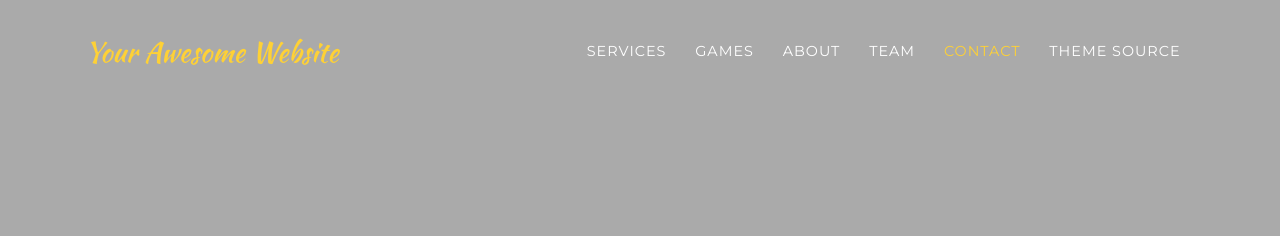
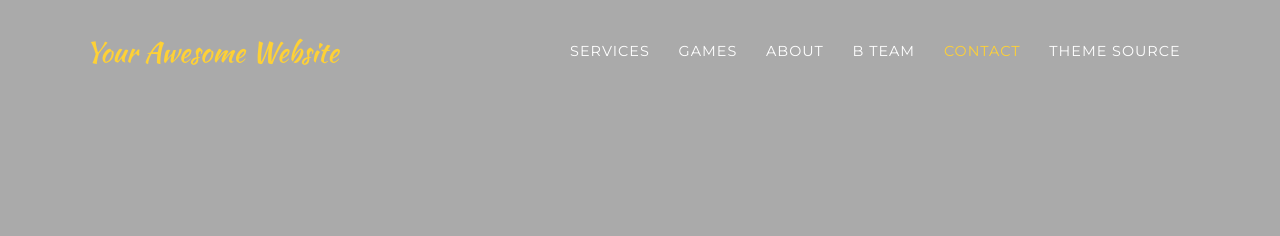
Before and after one commit to Dahyunismm/Unix-Final-Project, a Jekyll site: the page built from agencyWebsite/index.md, in a window 1280 px wide. Shown: the top 236 px of the page. Built offline with Jekyll 4.4.1, drawn with Linux system fonts in a browser that asks for light colours; some web fonts are replaced.

```diff
--- a/agencyWebsite/_data/navigation.yml
+++ b/agencyWebsite/_data/navigation.yml
@@ -8,7 +8,7 @@ nav:
   - title: "About"
     section: timeline
 
-  - title: "Team"
+  - title: "B Team"
     section: team
 
   - title: "Contact"
```
